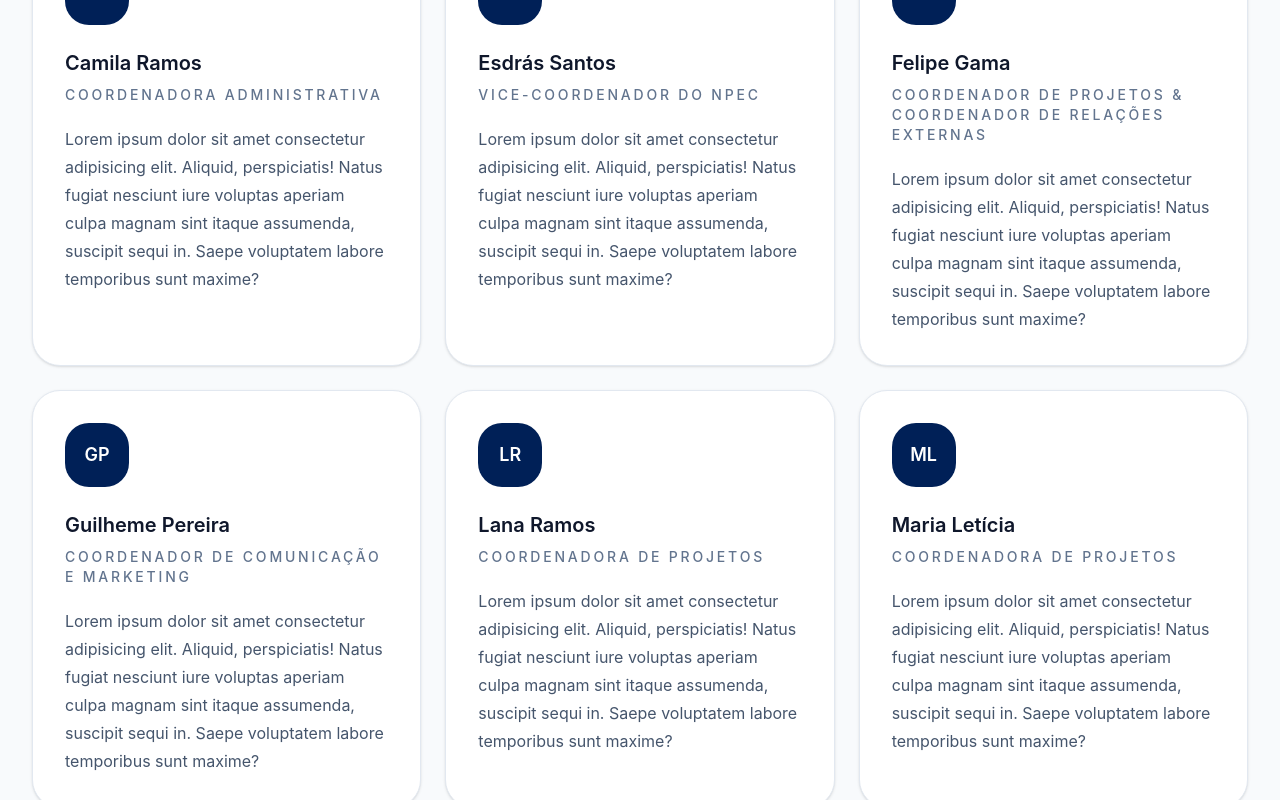
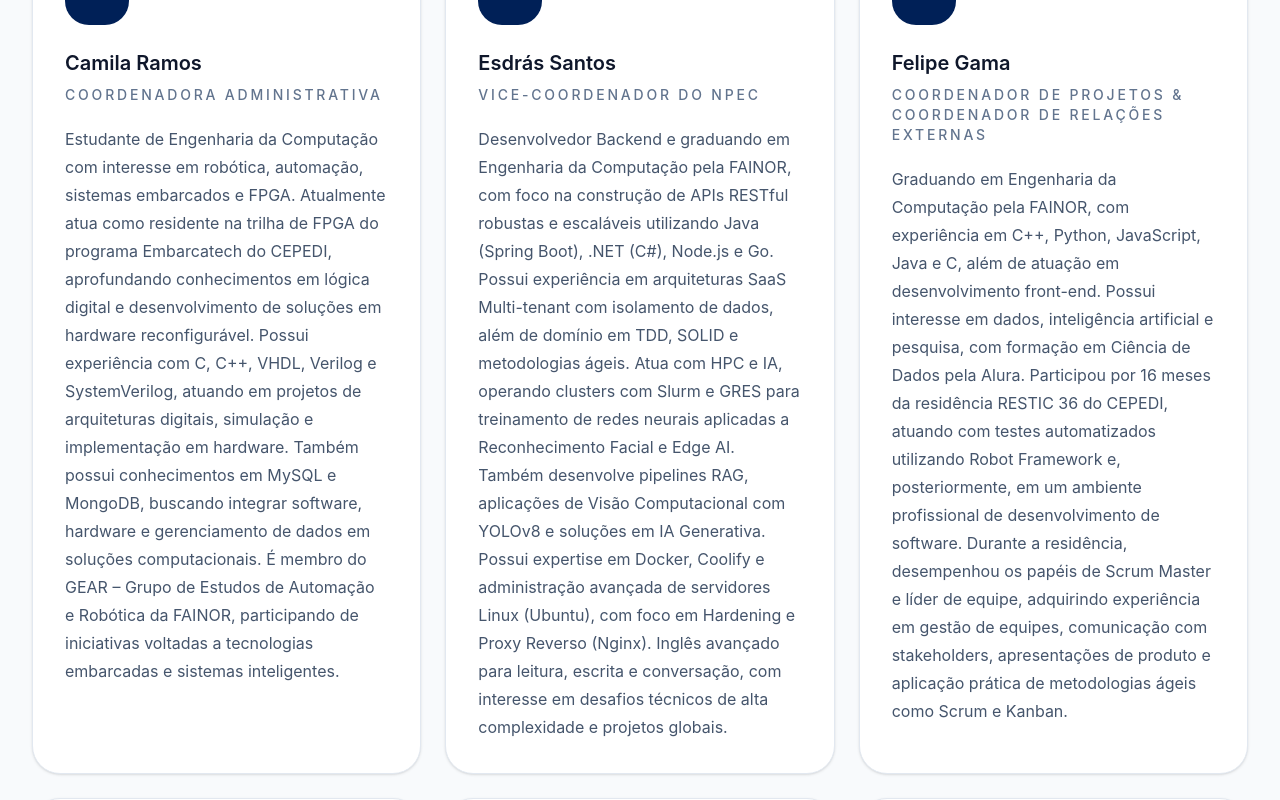
Before and after one commit to feliperrgama/site_npec_ofc, a React (Vite) app in the folder Front-end/: page /page_equipe in a window 1280 px wide. Shown: the part 500-1300 px from the top of the page. Built offline with nearby package versions, Linux system fonts and the light colour scheme; no server answers.

Commit message:
editing the team page

```diff
--- a/Front-end/src/pages/Equipe.jsx
+++ b/Front-end/src/pages/Equipe.jsx
@@ -4,12 +4,12 @@ import BacktoHome from "../components/buttons/BacktoHome"
 
 function Equipe() {
     const monitores = [
-        { name: "Camila Ramos", job: "Coordenadora Administrativa", description: "Lorem ipsum dolor sit amet consectetur adipisicing elit. Aliquid, perspiciatis! Natus fugiat nesciunt iure voluptas aperiam culpa magnam sint itaque assumenda, suscipit sequi in. Saepe voluptatem labore temporibus sunt maxime?" },
-        { name: "Esdrás Santos", job: "Vice-Coordenador do NPEC", description: "Lorem ipsum dolor sit amet consectetur adipisicing elit. Aliquid, perspiciatis! Natus fugiat nesciunt iure voluptas aperiam culpa magnam sint itaque assumenda, suscipit sequi in. Saepe voluptatem labore temporibus sunt maxime?" },
-        { name: "Felipe Gama", job: "Coordenador de Projetos & Coordenador de Relações Externas", description: "Lorem ipsum dolor sit amet consectetur adipisicing elit. Aliquid, perspiciatis! Natus fugiat nesciunt iure voluptas aperiam culpa magnam sint itaque assumenda, suscipit sequi in. Saepe voluptatem labore temporibus sunt maxime?" },
+        { name: "Camila Ramos", job: "Coordenadora Administrativa", description: "Estudante de Engenharia da Computação com interesse em robótica, automação, sistemas embarcados e FPGA. Atualmente atua como residente na trilha de FPGA do programa Embarcatech do CEPEDI, aprofundando conhecimentos em lógica digital e desenvolvimento de soluções em hardware reconfigurável. Possui experiência com C, C++, VHDL, Verilog e SystemVerilog, atuando em projetos de arquiteturas digitais, simulação e implementação em hardware. Também possui conhecimentos em MySQL e MongoDB, buscando integrar software, hardware e gerenciamento de dados em soluções computacionais. É membro do GEAR – Grupo de Estudos de Automação e Robótica da FAINOR, participando de iniciativas voltadas a tecnologias embarcadas e sistemas inteligentes." },
+        { name: "Esdrás Santos", job: "Vice-Coordenador do NPEC", description: "Desenvolvedor Backend e graduando em Engenharia da Computação pela FAINOR, com foco na construção de APIs RESTful robustas e escaláveis utilizando Java (Spring Boot), .NET (C#), Node.js e Go. Possui experiência em arquiteturas SaaS Multi-tenant com isolamento de dados, além de domínio em TDD, SOLID e metodologias ágeis. Atua com HPC e IA, operando clusters com Slurm e GRES para treinamento de redes neurais aplicadas a Reconhecimento Facial e Edge AI. Também desenvolve pipelines RAG, aplicações de Visão Computacional com YOLOv8 e soluções em IA Generativa. Possui expertise em Docker, Coolify e administração avançada de servidores Linux (Ubuntu), com foco em Hardening e Proxy Reverso (Nginx). Inglês avançado para leitura, escrita e conversação, com interesse em desafios técnicos de alta complexidade e projetos globais." },
+        { name: "Felipe Gama", job: "Coordenador de Projetos & Coordenador de Relações Externas", description: "Graduando em Engenharia da Computação pela FAINOR, com experiência em C++, Python, JavaScript, Java e C, além de atuação em desenvolvimento front-end. Possui interesse em dados, inteligência artificial e pesquisa, com formação em Ciência de Dados pela Alura. Participou por 16 meses da residência RESTIC 36 do CEPEDI, atuando com testes automatizados utilizando Robot Framework e, posteriormente, em um ambiente profissional de desenvolvimento de software. Durante a residência, desempenhou os papéis de Scrum Master e líder de equipe, adquirindo experiência em gestão de equipes, comunicação com stakeholders, apresentações de produto e aplicação prática de metodologias ágeis como Scrum e Kanban." },
         { name: "Guilheme Pereira", job: "Coordenador de Comunicação e Marketing", description: "Lorem ipsum dolor sit amet consectetur adipisicing elit. Aliquid, perspiciatis! Natus fugiat nesciunt iure voluptas aperiam culpa magnam sint itaque assumenda, suscipit sequi in. Saepe voluptatem labore temporibus sunt maxime?" },
-        { name: "Lana Ramos", job: "Coordenadora de Projetos", description: "Lorem ipsum dolor sit amet consectetur adipisicing elit. Aliquid, perspiciatis! Natus fugiat nesciunt iure voluptas aperiam culpa magnam sint itaque assumenda, suscipit sequi in. Saepe voluptatem labore temporibus sunt maxime?" },
-        { name: "Maria Letícia", job: "Coordenadora de Projetos", description: "Lorem ipsum dolor sit amet consectetur adipisicing elit. Aliquid, perspiciatis! Natus fugiat nesciunt iure voluptas aperiam culpa magnam sint itaque assumenda, suscipit sequi in. Saepe voluptatem labore temporibus sunt maxime?" },
+        { name: "Lana Ramos", job: "Coordenadora de Projetos", description: "Estudante de Engenharia de Computação com experiência em desenvolvimento de projetos acadêmicos e web, utilizando Python, C/C++, CMake e GitHub. Possui bom raciocínio lógico, facilidade de aprendizado e foco na resolução de problemas, com interesse em desenvolvimento de software e sistemas embarcados." },
+        { name: "Maria Letícia", job: "Coordenadora de Projetos", description: "Engenheira de Computação em formação com foco em sistemas de alta performance, IA e desenvolvimento Back-end. Atua como estagiária Full-Stack em P&D na FAINOR, participando da implementação do sistema de gestão e controle de catracas da instituição. Possui experiência em infraestrutura Linux, Docker, soluções Cloud-Native e arquiteturas Multi-tenant, além do desenvolvimento de pipelines RAG, busca semântica com LLMs, HPC com Slurm e treinamento de modelos de Deep Learning. Tem sólida experiência em Java (Spring Boot/Security), Python e integrações de APIs como Salesforce, Google Maps e Gemini, além de conhecimentos em TensorFlow, YOLO, OpenCV, React, Node.js, Angular, Nginx e CI/CD." },
         { name: "Matheus Botelho", job: "Coordenador do NPEC", description: "Lorem ipsum dolor sit amet consectetur adipisicing elit. Aliquid, perspiciatis! Natus fugiat nesciunt iure voluptas aperiam culpa magnam sint itaque assumenda, suscipit sequi in. Saepe voluptatem labore temporibus sunt maxime?" }
     ]
 
```
